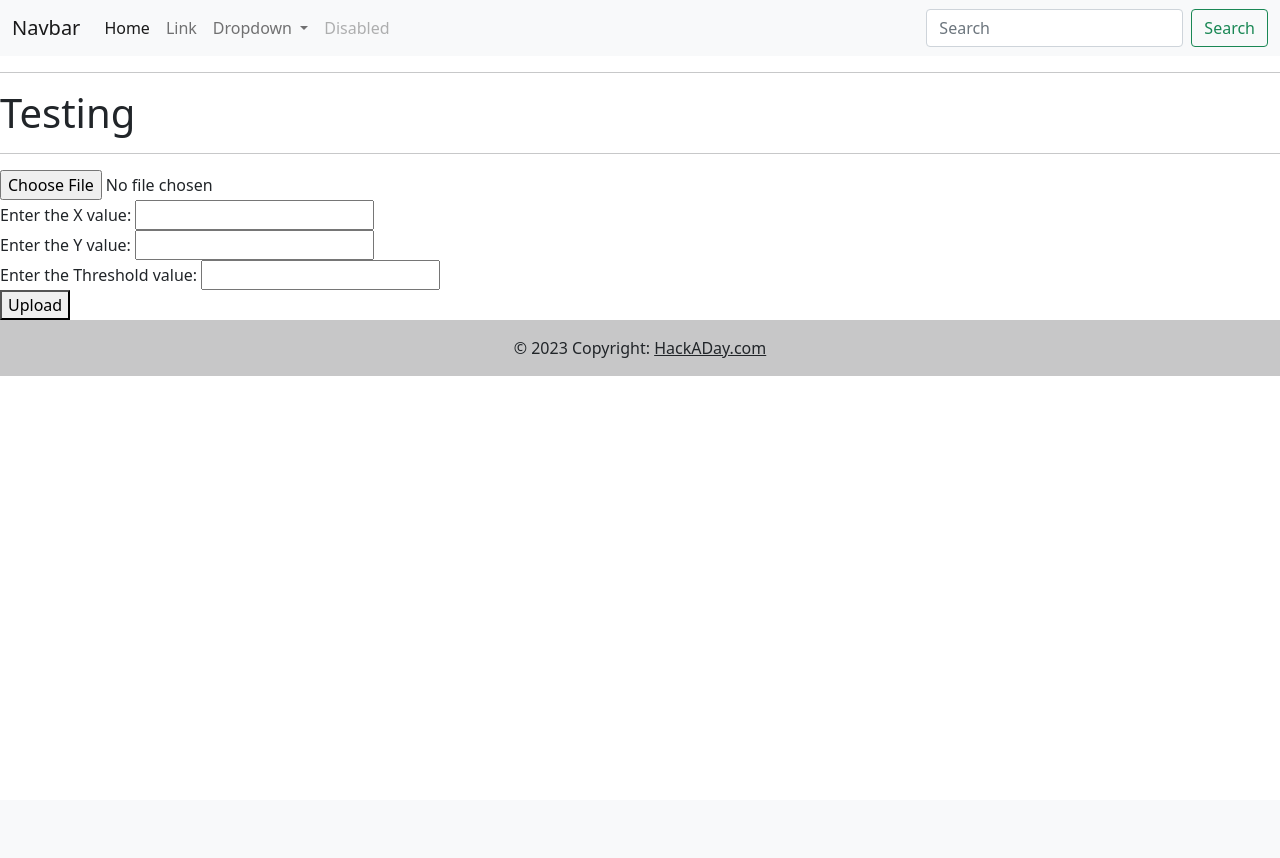
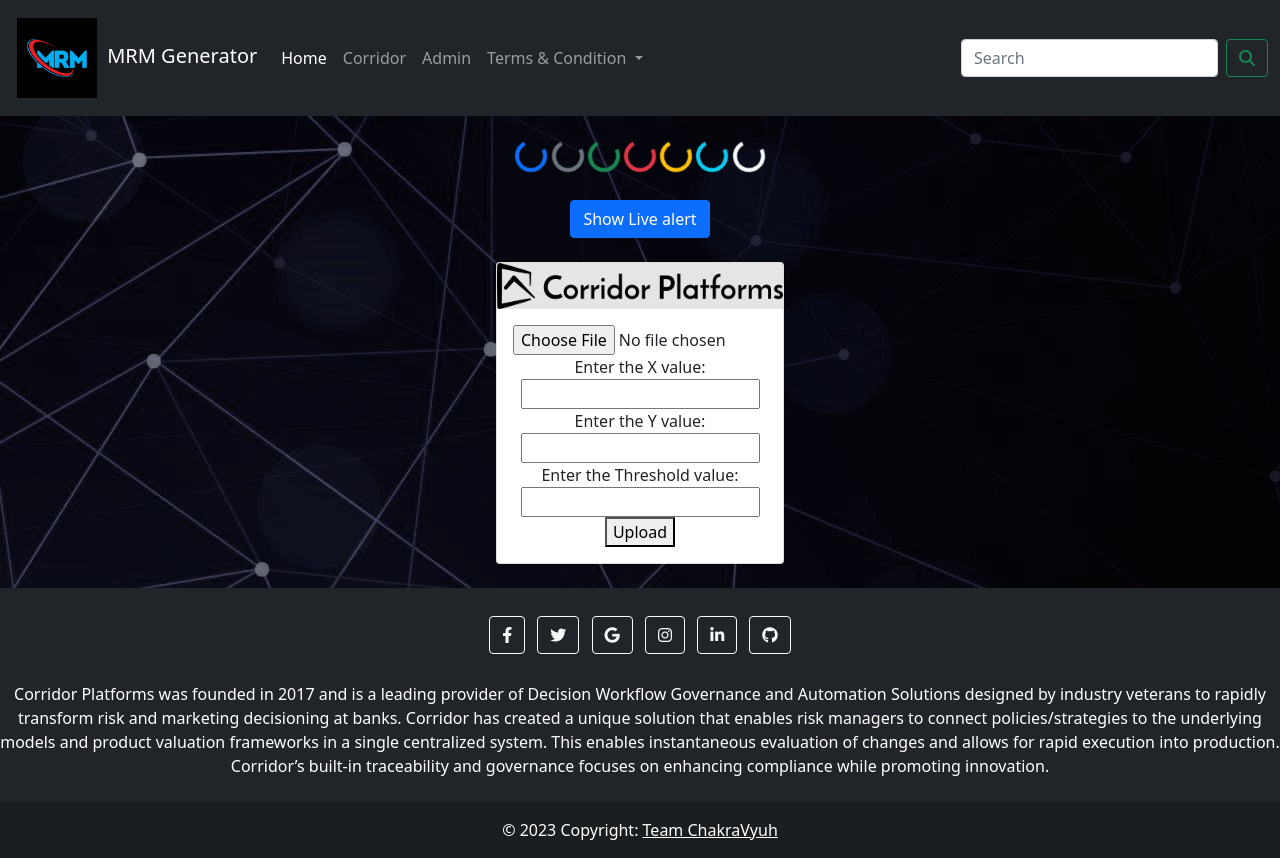
Before and after one commit to soham-samanta/corridor-platform, a Django app: page / in a window 1280 px wide. Before the commit the page ends 376 px from the top, so only its background shows below. Run offline with Django 4.2, Linux system fonts and the light colour scheme; some libraries are stand-ins or nearby versions.

Commit message:
Added CSS

```diff
--- a/chakravyuh/templates/index.html
+++ b/chakravyuh/templates/index.html
@@ -12,14 +12,33 @@
     <link href="https://cdn.jsdelivr.net/npm/bootstrap@5.0.2/dist/css/bootstrap.min.css" rel="stylesheet" integrity="sha384-EVSTQN3/azprG1Anm3QDgpJLIm9Nao0Yz1ztcQTwFspd3yD65VohhpuuCOmLASjC" crossorigin="anonymous">
     <script src="https://cdn.jsdelivr.net/npm/bootstrap@5.0.2/dist/js/bootstrap.bundle.min.js" integrity="sha384-MrcW6ZMFYlzcLA8Nl+NtUVF0sA7MsXsP1UyJoMp4YLEuNSfAP+JcXn/tWtIaxVXM" crossorigin="anonymous"></script>
 
+    <!-- Font Awesome  -->
+    <link rel="stylesheet" href="https://cdnjs.cloudflare.com/ajax/libs/font-awesome/6.1.1/css/all.min.css">
+
+
 </head>
+
+    <!-- Internal CSS  -->
+    <style>
+        body{
+            background-image: url("/static/banner.jpeg");
+        }
+    </style>
+    <!-- Internal CSS  -->
+
 <body>
 
 
-    <!-- Navbar  -->
-    <nav class="navbar navbar-expand-lg navbar-light bg-light">
+
+      <!-- testing -->
+      <div>
+        <!-- navbar  -->
+        <nav class="navbar navbar-expand-lg navbar-dark bg-dark">
             <div class="container-fluid">
-          <a class="navbar-brand" href="#">Navbar</a>
+              <a class="navbar-brand" href="#">
+                <img style="margin: 5px;" src="/static/navLogo.png" alt="Logo" width="80" height="80">
+                MRM Generator
+             </a>
               <button class="navbar-toggler" type="button" data-bs-toggle="collapse" data-bs-target="#navbarSupportedContent" aria-controls="navbarSupportedContent" aria-expanded="false" aria-label="Toggle navigation">
                 <span class="navbar-toggler-icon"></span>
               </button>
@@ -29,51 +48,73 @@
                     <a class="nav-link active" aria-current="page" href="#">Home</a>
                   </li>
                   <li class="nav-item">
-                <a class="nav-link" href="#">Link</a>
+                    <a class="nav-link" href="#">Corridor</a>
+                  </li>
+                  <li class="nav-item">
+                    <a target="_blank" class="nav-link" href="admin">Admin</a>
                   </li>
                   <li class="nav-item dropdown">
                     <a class="nav-link dropdown-toggle" href="#" id="navbarDropdown" role="button" data-bs-toggle="dropdown" aria-expanded="false">
-                  Dropdown
+                      Terms & Condition
                     </a>
                     <ul class="dropdown-menu" aria-labelledby="navbarDropdown">
-                  <li><a class="dropdown-item" href="#">Action</a></li>
-                  <li><a class="dropdown-item" href="#">Another action</a></li>
+                      <li><a target="_blank" class="dropdown-item" href="https://google.com">HackADay</a></li>
+                      <li><a target="_blank" class="dropdown-item" href="https://www.corridorplatform.com/en-in">corridorplatform.com</a></li>
                       <li><hr class="dropdown-divider"></li>
-                  <li><a class="dropdown-item" href="#">Something else here</a></li>
+                      <li><a target="_blank" class="dropdown-item" href="https://en.wikipedia.org/wiki/mrm">MRM System Wiki</a></li>
                     </ul>
                   </li>
-              <li class="nav-item">
-                <a class="nav-link disabled" href="#" tabindex="-1" aria-disabled="true">Disabled</a>
-              </li>
+                  <!-- <li class="nav-item">
+                    <a class="nav-link disabled">Disabled</a>
+                  </li> -->
                 </ul>
-            <form class="d-flex">
+                <form class="d-flex" role="search">
                   <input class="form-control me-2" type="search" placeholder="Search" aria-label="Search">
-              <button class="btn btn-outline-success" type="submit">Search</button>
+                  <button class="btn btn-outline-success" type="submit"><i class="fa fa-search" aria-hidden="true"></i></button>
                 </form>
               </div>
             </div>
           </nav>
+          <br>
+          <!-- navbar  -->
+        </header>
 
+          <!-- spinners  -->
+            <center>
+                <div class="spinner-border text-primary" role="status">
+                    <span class="visually-hidden">Loading...</span>
+                </div>
+                <div class="spinner-border text-secondary" role="status">
+                    <span class="visually-hidden">Loading...</span>
+                </div>
+                <div class="spinner-border text-success" role="status">
+                    <span class="visually-hidden">Loading...</span>
+                </div>
+                <div class="spinner-border text-danger" role="status">
+                    <span class="visually-hidden">Loading...</span>
+                </div>
+                <div class="spinner-border text-warning" role="status">
+                    <span class="visually-hidden">Loading...</span>
+                </div>
+                <div class="spinner-border text-info" role="status">
+                    <span class="visually-hidden">Loading...</span>
+                </div>
+                <div class="spinner-border text-light" role="status">
+                    <span class="visually-hidden">Loading...</span>
+                </div>
+            <br><br>
+          <!-- spinners  -->
 
+          <!-- alerts  -->
+          <div id="liveAlertPlaceholder"></div>
+          <button type="button" class="btn btn-primary" id="liveAlertBtn">Show Live alert</button>
+          <br><br>
+          <!-- alerts  -->
 
-    <hr>
-    <h1>Testing</h1>
-    <hr>
-
-
-    <!-- Upload Section  -->
-    <!-- <form action="#" method="POST" enctype="multipart/form-data">
-
-        {% csrf_token %}
-
-        <div class="input-group">
-            <label for="{{ form.image.id_for_label }}"></label>
-            {{ form.file }}
-            <input type="submit" value="Verify Image" class="btn btn-outline-secondary">
-
-        </div>
-
-    </form> -->
+          <!-- cards  -->
+          <div class="card" style="width: 18rem;">
+            <img src="/static/logo.png" class="card-img-top" alt="...">
+            <div class="card-body">
                 <form method="post" enctype="multipart/form-data" action="{% url 'file_upload' %}">
                     {% csrf_token %}
                     <input type="file" name="csv-file">
@@ -89,22 +130,99 @@
                     <br>
                     <button type="submit">Upload</button>
                 </form>
+            </div>
+          </div>
+          <br>
+          <!-- cards  -->
+        </center>
+
+
+        <!-- Footer  -->
+        <footer class="bg-dark text-center text-white">
+          <!-- Grid container -->
+          <div class="container p-4 pb-0">
+            <!-- Section: Social media -->
+            <section class="mb-4">
+              <!-- Facebook -->
+              <a target="_blank" class="btn btn-outline-light btn-floating m-1" href="https://www.facebook.com/" role="button"
+              ><i class="fab fa-facebook-f"></i
+              ></a>
+
+              <!-- Twitter -->
+              <a target="_blank" class="btn btn-outline-light btn-floating m-1" href="https://twitter.com/" role="button"
+              ><i class="fab fa-twitter"></i
+              ></a>
+
+              <!-- Google -->
+              <a target="_blank" class="btn btn-outline-light btn-floating m-1" href="mailto:sohamsamanta2@gmail.com" role="button"
+              ><i class="fab fa-google"></i
+              ></a>
+
+              <!-- Instagram -->
+              <a target="_blank" class="btn btn-outline-light btn-floating m-1" href="https://www.instagram.com/" role="button"
+              ><i class="fab fa-instagram"></i
+              ></a>
+
+              <!-- Linkedin -->
+              <a target="_blank" class="btn btn-outline-light btn-floating m-1" href="https://www.linkedin.com" role="button"
+              ><i class="fab fa-linkedin-in"></i
+              ></a>
+
+              <!-- Github -->
+              <a target="_blank" class="btn btn-outline-light btn-floating m-1" href="https://github.com/soham-samanta" role="button"
+              ><i class="fab fa-github"></i
+              ></a>
+            </section>
+            <!-- Section: Social media -->
+          </div>
+          <!-- Grid container -->
+
+          <!-- Section: Text -->
+          <section class="mb-4">
+            <p>
+                Corridor Platforms was founded in 2017 and is a leading provider of Decision Workflow Governance and Automation Solutions designed by industry veterans to rapidly transform risk and marketing decisioning at banks. Corridor has created a unique solution that enables risk managers to connect policies/strategies to the underlying models and product valuation frameworks in a single centralized system. This enables instantaneous evaluation of changes and allows for rapid execution into production. Corridor’s built-in traceability and governance focuses on enhancing compliance while promoting innovation.
+            </p>
+          </section>
+          <!-- Section: Text -->
+
+          <!-- Copyright -->
+          <div class="text-center p-3" style="background-color: rgba(0, 0, 0, 0.2);">
+            © 2023 Copyright:
+            <a class="text-white" href="https://sohamsamanta@gmail.com/">Team ChakraVyuh</a>
+          </div>
+          <!-- Copyright -->
+        </footer>
+        <!-- Footer  -->
 
 
 
 
 
+        <!-- JavaScript  -->
+        <script>
+            const alertPlaceholder = document.getElementById('liveAlertPlaceholder')
+            const alert = (message, type) => {
+            const wrapper = document.createElement('div')
+            wrapper.innerHTML = [
+                `<div class="alert alert-${type} alert-dismissible" role="alert">`,
+                `   <div>${message}</div>`,
+                '   <button type="button" class="btn-close" data-bs-dismiss="alert" aria-label="Close"></button>',
+                '</div>'
+            ].join('')
+
+            alertPlaceholder.append(wrapper)
+            }
+
+            const alertTrigger = document.getElementById('liveAlertBtn')
+            if (alertTrigger) {
+            alertTrigger.addEventListener('click', () => {
+                alert('Greetings !!! Welcome to MRM. Kindly upload the data.', 'success')
+            })
+            }
+        </script>
+        <!-- JavaScript  -->
 
 
-    <!-- Footer  -->
-    <footer class="bg-light text-center text-lg-start">
-        <!-- Copyright -->
-        <div class="text-center p-3" style="background-color: rgba(0, 0, 0, 0.2);">
-          © 2023 Copyright:
-          <a class="text-dark" href="https://corridorplatform.com/">HackADay.com</a>
-        </div>
-        <!-- Copyright -->
-      </footer>
 
 </body>
 </html>
```
Also changed, not shown: chakravyuh/static/banner.jpeg (added), chakravyuh/static/navLogo.png (added), 2 other files. Lines whose indentation alone changed are shown as unchanged.
